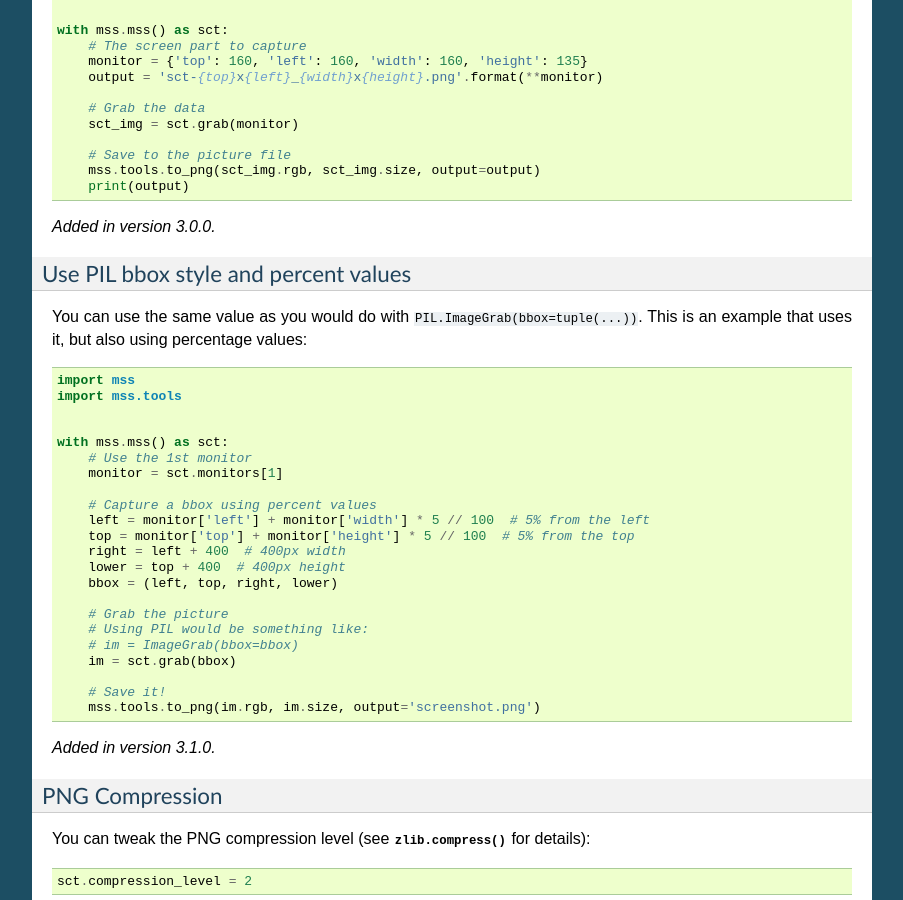
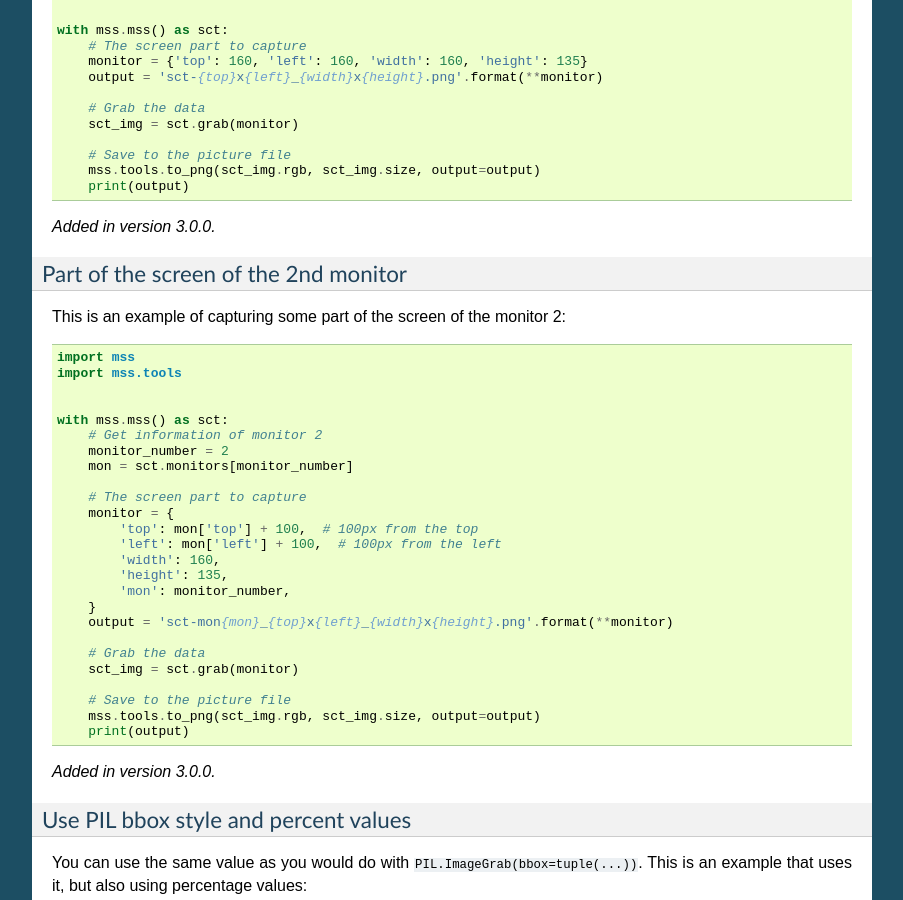
Before and after one commit to BoboTiG/python-mss, a Sphinx documentation site: the page built from docs/source/examples.rst, in a window 1280 px wide and 900 px high, scrolled down 1071 px. Shown: the whole window, without its empty margins (198-1101 px from the left). Built offline with Sphinx 7.4.7, drawn with Linux system fonts in a browser that asks for light colours; some of the changed text lies outside the part shown.

Commit message:
Add more examples
- doc: add an example about capturing part of the monitor 2
- doc: add an example about computing BGRA values to RGB

```diff
--- a/docs/source/examples.rst
+++ b/docs/source/examples.rst
@@ -44,6 +44,18 @@ You can capture only a part of the screen:
     :lines: 9-
 
 .. versionadded:: 3.0.0
+
+
+Part of the screen of the 2nd monitor
+-------------------------------------
+
+This is an example of capturing some part of the screen of the monitor 2:
+
+.. literalinclude:: examples/part_of_screen_monitor_2.py
+    :lines: 9-
+
+.. versionadded:: 3.0.0
+
 
 Use PIL bbox style and percent values
 -------------------------------------
@@ -120,3 +132,37 @@ Simple naive benchmark to compare with `Reading game frames in Python with OpenC
     :lines: 12-
 
 .. versionadded:: 3.0.0
+
+
+BGRA to RGB
+===========
+
+Differents possiblities to convert raw BGRA values to RGB::
+
+    def mss_rgb(im):
+        """ Better than Numpy versions, but slower than Pillow. """
+        return im.rgb
+
+
+    def numpy_flip(im):
+        """ Most efficient Numpy version as of now. """
+        frame = numpy.array(im, dtype=numpy.uint8)
+        return numpy.flip(frame[:, :, :3], 2).tobytes()
+
+
+    def numpy_slice(im):
+        """ Slow Numpy version. """
+        return numpy.array(im, dtype=numpy.uint8)[..., [2, 1, 0]].tobytes()
+
+
+    def pil_frombytes(im):
+        """ Efficient Pillow version. """
+        return Image.frombytes('RGB', im.size, im.bgra, 'raw', 'BGRX').tobytes()
+
+
+    with mss.mss() as sct:
+        im = sct.grab(sct.monitors[1])
+        rgb = pil_frombytes(im)
+        ...
+
+.. versionadded:: 3.2.0
--- /dev/null
+++ b/docs/source/examples/part_of_screen_monitor_2.py
@@ -0,0 +1,33 @@
+# coding: utf-8
+"""
+This is part of the MSS Python's module.
+Source: https://github.com/BoboTiG/python-mss
+
+Example to capture part of the screen of the monitor 2.
+"""
+
+import mss
+import mss.tools
+
+
+with mss.mss() as sct:
+    # Get information of monitor 2
+    monitor_number = 2
+    mon = sct.monitors[monitor_number]
+
+    # The screen part to capture
+    monitor = {
+        'top': mon['top'] + 100,  # 100px from the top
+        'left': mon['left'] + 100,  # 100px from the left
+        'width': 160,
+        'height': 135,
+        'mon': monitor_number,
+    }
+    output = 'sct-mon{mon}_{top}x{left}_{width}x{height}.png'.format(**monitor)
+
+    # Grab the data
+    sct_img = sct.grab(monitor)
+
+    # Save to the picture file
+    mss.tools.to_png(sct_img.rgb, sct_img.size, output=output)
+    print(output)
--- a/docs/source/examples/pil.py
+++ b/docs/source/examples/pil.py
@@ -17,7 +17,9 @@ with mss.mss() as sct:
         sct_img = sct.grab(monitor)
 
         # Create the Image
-        img = Image.frombytes('RGB', sct_img.size, sct_img.rgb)
+        img = Image.frombytes('RGB', sct_img.size, sct_img.bgra, 'raw', 'BGRX')
+        # The same, but less efficient:
+        # img = Image.frombytes('RGB', sct_img.size, sct_img.rgb)
 
         # And save it!
         output = 'monitor-{0}.png'.format(num)
--- a/docs/source/support.rst
+++ b/docs/source/support.rst
@@ -24,7 +24,9 @@ Abandoned
 =========
 
 - Python 2.6 (2016-10-08)
-- Python 3.0, 3.1, and 3.2 (2016-10-08)
+- Python 3.0 (2016-10-08)
+- Python 3.1 (2016-10-08)
+- Python 3.2 (2016-10-08)
 - Python 3.3 (2017-12-05)
 - Python 3.4 (2018-03-19)
 
```
Also changed, not shown: 5 other files.
